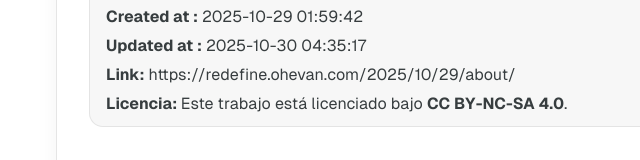
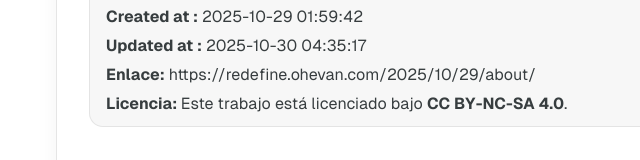
Before and after one commit to Anx3/Anx3.github.io, a plain HTML site: page 2025/10/29/about/index.html in a window 1280 px wide. Shown: the part 640-800 px from the top of the page, 83-723 px from the left. Drawn offline with Linux system fonts and the light colour scheme; no server answers.

Commit message:
Site updated: 2025-10-30 05:26:54

```diff
--- a/2025/10/29/about/index.html
+++ b/2025/10/29/about/index.html
@@ -375,7 +375,7 @@
             </li>
 
         <li>
-            <strong>Link:</strong> https://redefine.ohevan.com/2025/10/29/about/
+            <strong>Enlace:</strong> https://redefine.ohevan.com/2025/10/29/about/
         </li>
         <li>
             <strong>
```
